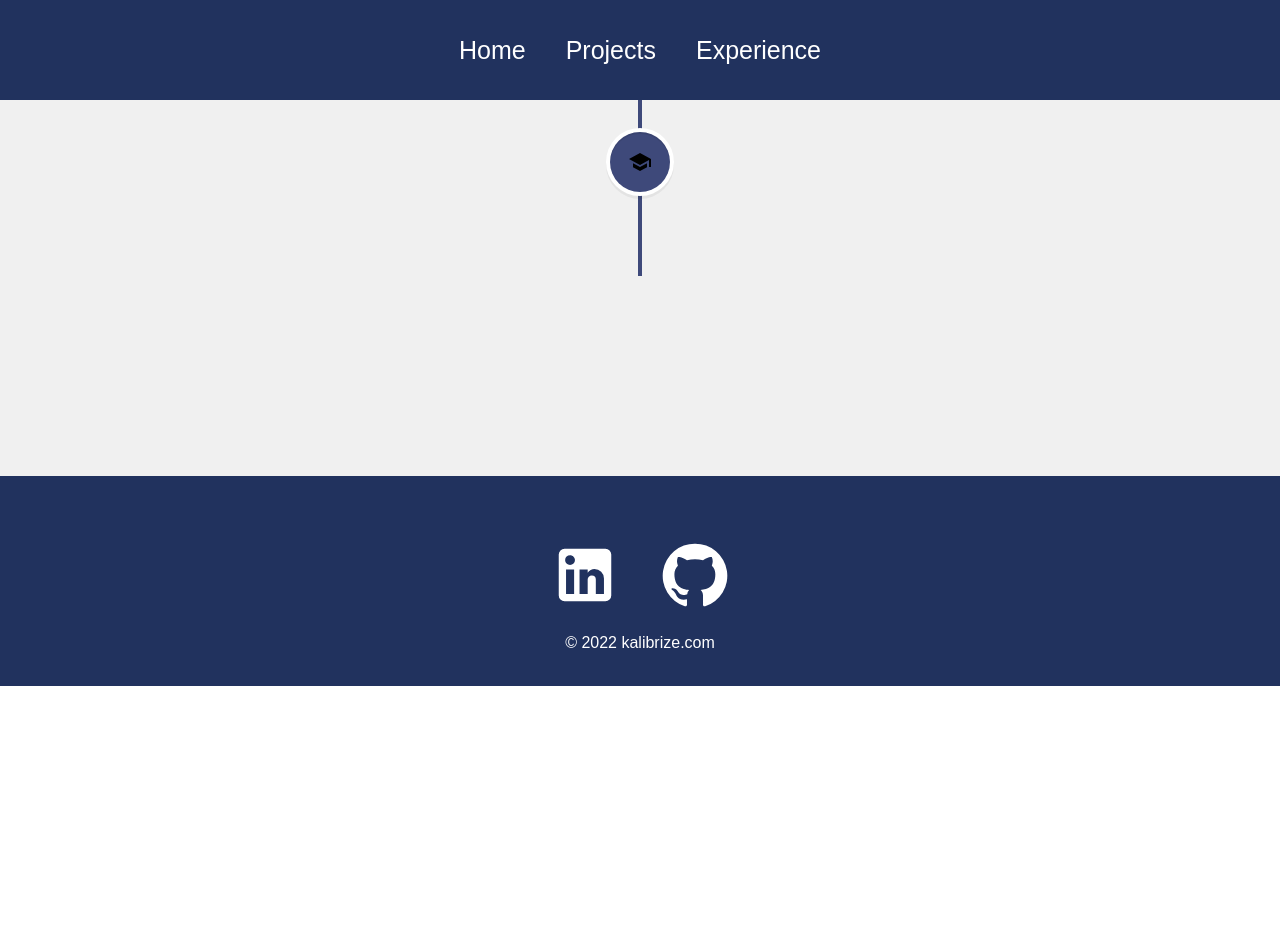
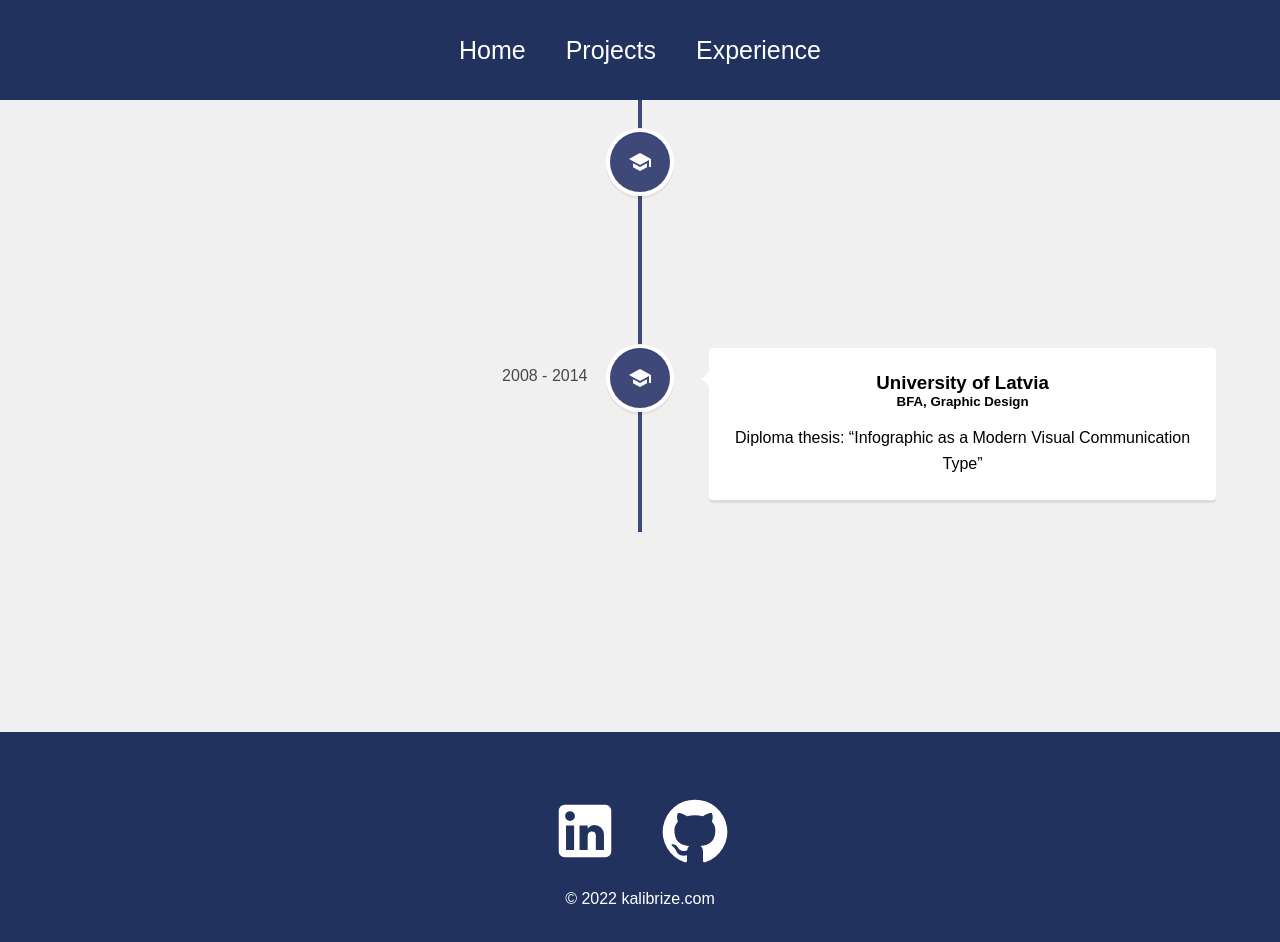
Before and after one commit to SabineZilde/Portfolio-project, a React (Create React App) app: page /experience in a window 1280 px wide. Before the commit the page ends 800 px from the top, so only its background shows below. Built offline with nearby package versions, Linux system fonts and the light colour scheme.

Commit message:
content: adding education

```diff
--- a/src/pages/Experience.js
+++ b/src/pages/Experience.js
@@ -5,7 +5,8 @@ import {
 } from "react-vertical-timeline-component";
 import "react-vertical-timeline-component/style.min.css";
 import SchoolIcon from "@mui/icons-material/School";
-import '../styles/Experience.css';
+import WorkIcon from '@mui/icons-material/Work';
+import "../styles/Experience.css";
 
 function Experience() {
   return (
@@ -14,13 +15,35 @@ function Experience() {
         <VerticalTimelineElement
           className="vertical-timeline-element--education"
           date="2018 - 2020"
-          iconStyle={{ background: "#3e497a", colo: "#fff" }}
+          iconStyle={{ background: "#3e497a", color: "#fff" }}
           icon={<SchoolIcon />}
         >
           <h3 className="vertical-timeline-element-title">
             Riga Technical University
           </h3>
-          <p>MScEng, Digital Humanities</p>
+          <h5 className="vertical-timeline-element-subtitle">
+            MScEng, Digital Humanities
+          </h5>
+          <p>
+            Master Thesis: “Developing Guidelines for Readers and Creators to
+            Improve Data Visualization Literacy”
+          </p>
+        </VerticalTimelineElement>
+        <VerticalTimelineElement
+          className="vertical-timeline-element--education"
+          date="2008 - 2014"
+          iconStyle={{ background: "#3e497a", color: "#fff" }}
+          icon={<SchoolIcon />}
+        >
+          <h3 className="vertical-timeline-element-title">
+            University of Latvia
+          </h3>
+          <h5 className="vertical-timeline-element-subtitle">
+            BFA, Graphic Design
+          </h5>
+          <p>
+            Diploma thesis: “Infographic as a Modern Visual Communication Type”
+          </p>
         </VerticalTimelineElement>
       </VerticalTimeline>
     </div>
```
